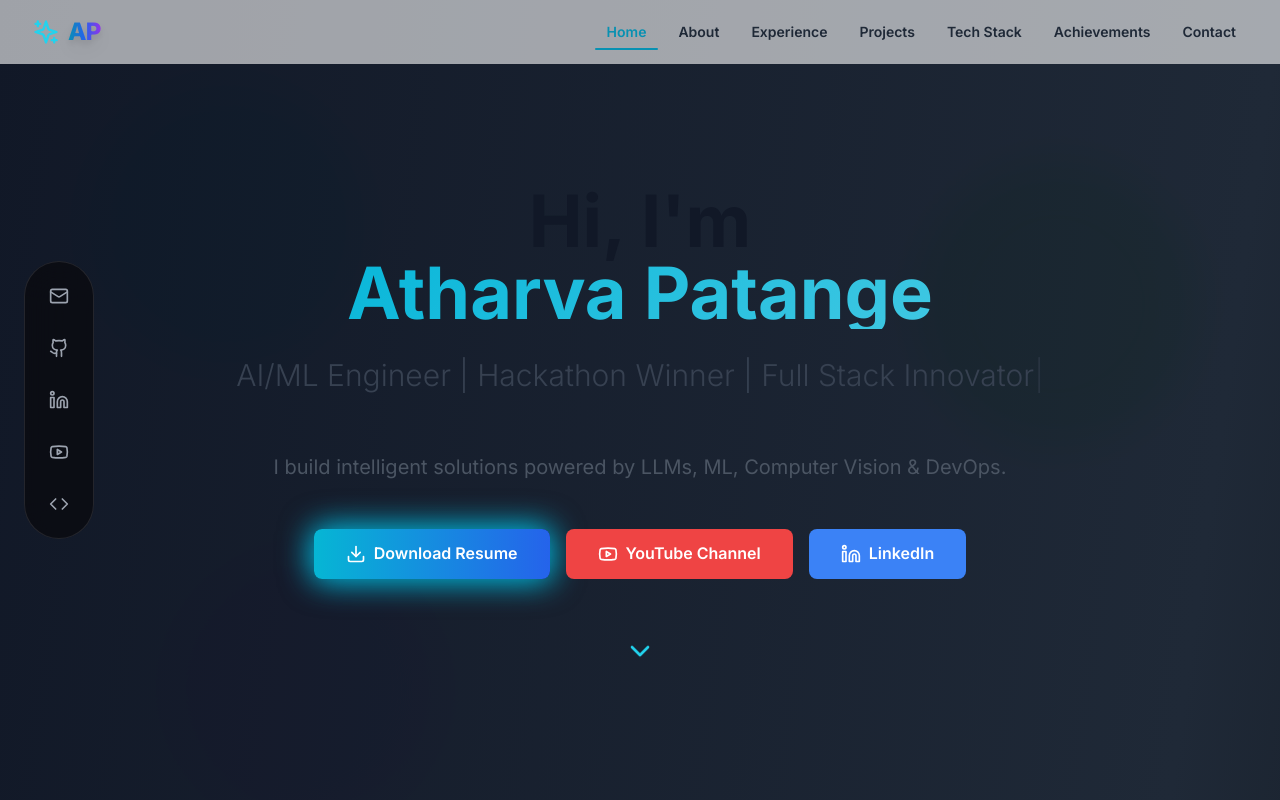
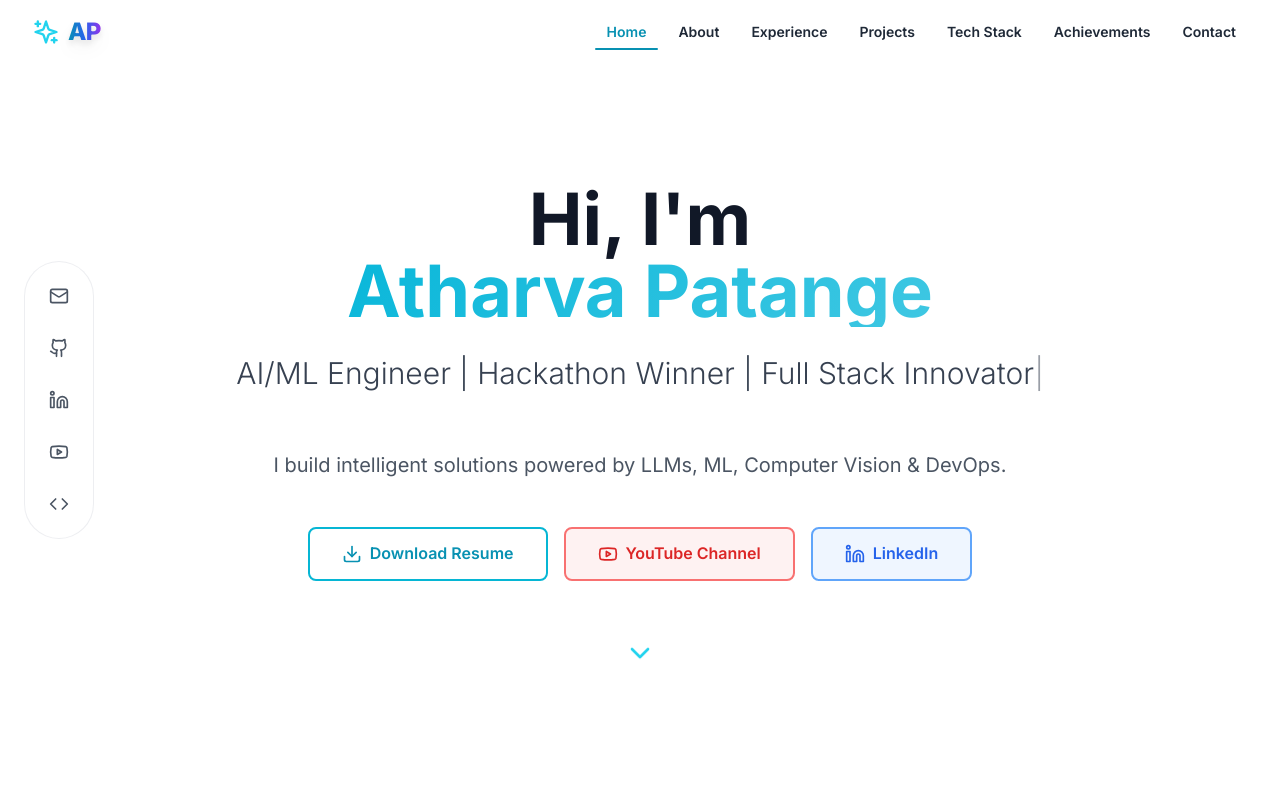
Before and after one commit to AtharvaPatange/portfolio, a Next.js app: page / in a window 1280 px wide. Shown: the top 800 px of the page. Built offline with nearby package versions, Linux system fonts and the light colour scheme.

Commit message:
Update various UI components with improved styling, including background color changes to white, enhanced button hover effects, and adjustments to border colors for better visual consistency. Additionally, update webpack runtime hash values and optimize CSS for better performance.

```diff
--- a/src/app/components/Hero.tsx
+++ b/src/app/components/Hero.tsx
@@ -27,14 +27,7 @@ const Hero = () => {
   };
 
   return (
-    <div className="min-h-screen flex items-center justify-center relative overflow-hidden pt-16">
-      {/* Animated Background */}
-      <div className="absolute inset-0">
-        <div className="absolute top-20 left-20 w-72 h-72 bg-cyan-200 rounded-full mix-blend-multiply filter blur-xl opacity-20 animate-pulse"></div>
-        <div className="absolute top-40 right-20 w-72 h-72 bg-green-200 rounded-full mix-blend-multiply filter blur-xl opacity-20 animate-pulse" style={{animationDelay: '2s'}}></div>
-        <div className="absolute -bottom-8 left-40 w-72 h-72 bg-purple-200 rounded-full mix-blend-multiply filter blur-xl opacity-20 animate-pulse" style={{animationDelay: '4s'}}></div>
-      </div>
-
+    <div className="min-h-screen flex items-center justify-center relative overflow-hidden pt-16 bg-white">
       <div className="max-w-7xl mx-auto px-4 sm:px-6 lg:px-8 text-center relative z-10">
         <div className="floating-animation">
           <h1 className="text-4xl sm:text-6xl lg:text-7xl font-bold mb-6">
@@ -58,7 +51,7 @@ const Hero = () => {
         <div className="flex flex-col sm:flex-row gap-4 justify-center items-center mb-16">
           <button
             onClick={handleDownloadResume}
-            className="flex items-center gap-2 bg-gradient-to-r from-cyan-500 to-blue-600 hover:from-cyan-600 hover:to-blue-700 text-white px-8 py-3 rounded-lg font-semibold transition-all duration-300 transform hover:scale-105 pulse-glow"
+            className="flex items-center gap-2 bg-white border-2 border-cyan-500 text-cyan-600 hover:bg-cyan-50 hover:shadow-lg px-8 py-3 rounded-lg font-semibold transition-all duration-200 transform hover:-translate-y-1 focus:outline-none focus:ring-2 focus:ring-cyan-400"
           >
             <Download size={20} />
             Download Resume
@@ -68,7 +61,7 @@ const Hero = () => {
             href="https://www.youtube.com/@-AtharvaPatange"
             target="_blank"
             rel="noopener noreferrer"
-            className="flex items-center gap-2 bg-red-500 hover:bg-red-600 text-white px-8 py-3 rounded-lg font-semibold transition-all duration-300 transform hover:scale-105"
+            className="flex items-center gap-2 bg-red-50 border-2 border-red-400 text-red-600 hover:bg-red-100 hover:shadow-lg px-8 py-3 rounded-lg font-semibold transition-all duration-200 transform hover:-translate-y-1 focus:outline-none focus:ring-2 focus:ring-red-200"
           >
             <Youtube size={20} />
             YouTube Channel
@@ -78,7 +71,7 @@ const Hero = () => {
             href="https://www.linkedin.com/in/atharva-patange-7596092a1/"
             target="_blank"
             rel="noopener noreferrer"
-            className="flex items-center gap-2 bg-blue-500 hover:bg-blue-600 text-white px-8 py-3 rounded-lg font-semibold transition-all duration-300 transform hover:scale-105"
+            className="flex items-center gap-2 bg-blue-50 border-2 border-blue-400 text-blue-600 hover:bg-blue-100 hover:shadow-lg px-8 py-3 rounded-lg font-semibold transition-all duration-200 transform hover:-translate-y-1 focus:outline-none focus:ring-2 focus:ring-blue-200"
           >
             <Linkedin size={20} />
             LinkedIn
--- a/src/app/components/SocialIcons.tsx
+++ b/src/app/components/SocialIcons.tsx
@@ -43,7 +43,7 @@ const SocialIcons = () => {
             href={social.href}
             target="_blank"
             rel="noopener noreferrer"
-            className={`block p-2 text-gray-400 ${social.color} transition-all duration-300 transform hover:scale-125`}
+            className={`block p-2 text-gray-600 ${social.color} transition-all duration-300 transform hover:scale-125`}
             aria-label={social.label}
           >
             {social.icon}
--- a/src/app/globals.css
+++ b/src/app/globals.css
@@ -99,9 +99,9 @@ body {
 }
 
 .backdrop-blur-glass {
-  background: rgba(10, 10, 15, 0.8);
+  background: rgba(255, 255, 255, 0.8);
   backdrop-filter: blur(20px);
-  border: 1px solid rgba(255, 255, 255, 0.1);
+  border: 1px solid rgba(229, 231, 235, 0.7);
 }
 
 .tech-icon:hover {
--- a/src/app/page.tsx
+++ b/src/app/page.tsx
@@ -29,7 +29,7 @@ export default function Home() {
   }, []);
 
   return (
-    <main className="min-h-screen bg-gradient-to-br from-gray-900 via-gray-800 to-black">
+    <main className="min-h-screen bg-white">
       <div
         className="scroll-indicator"
         style={{ transform: `scaleX(${scrollProgress})` }}
```
